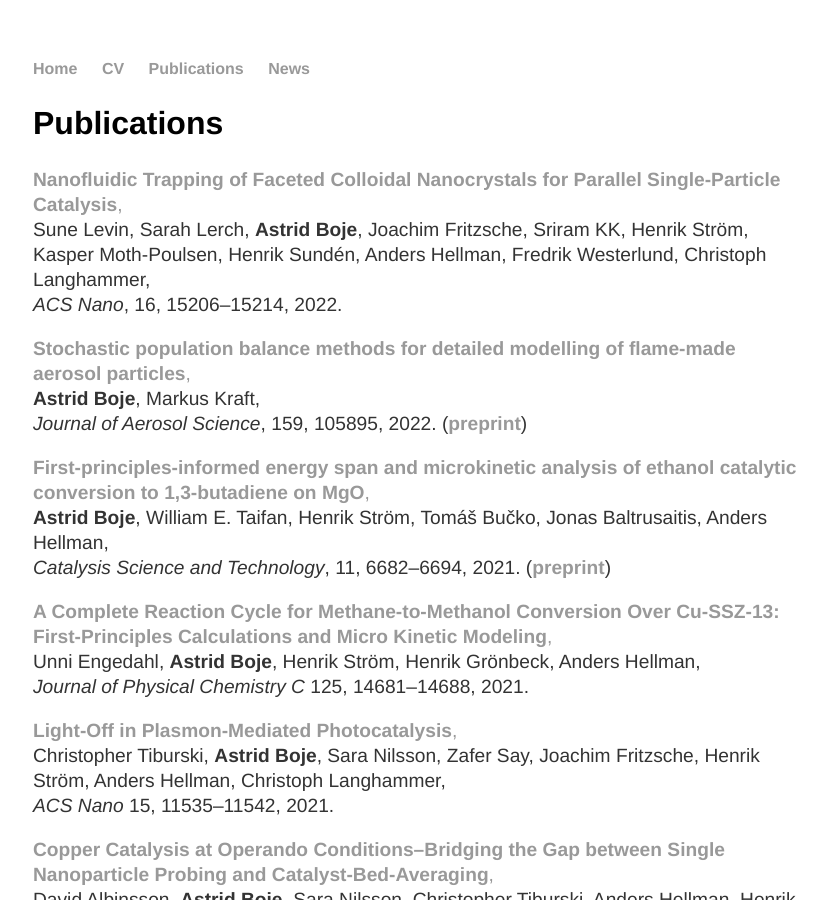
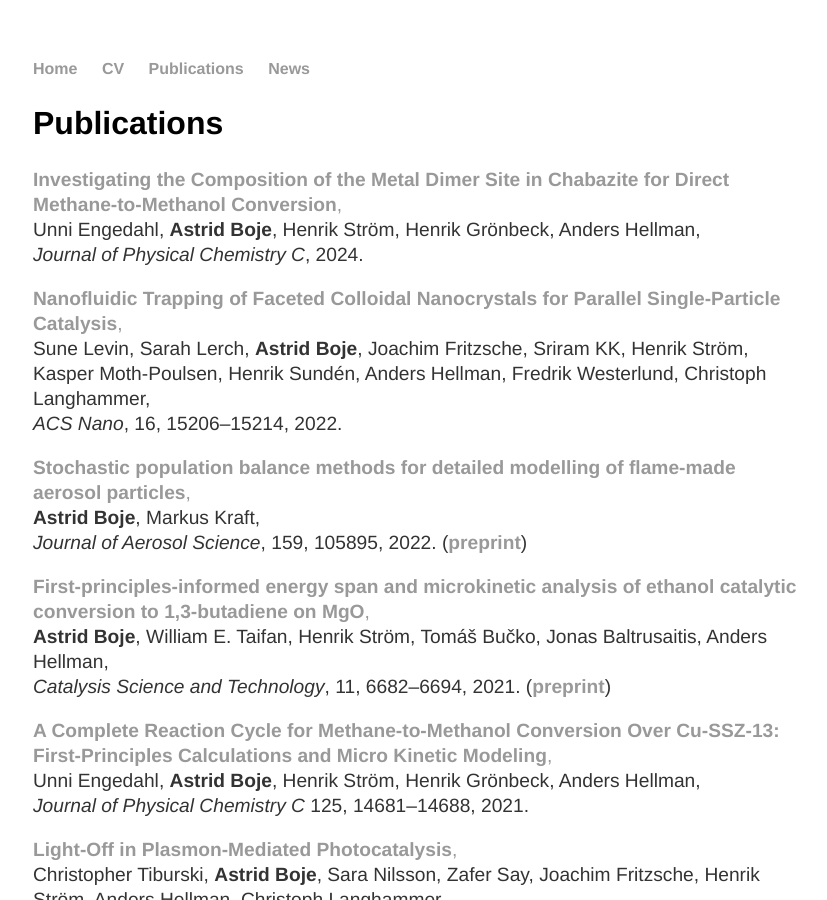
Before and after one commit to aab64/aab64.github.io, a Jekyll site: the page built from publications/index.html, in a window 1280 px wide and 900 px high. Shown: the whole window, without its empty margins (223-1050 px from the left). Built offline with Jekyll 4.4.1, drawn with Linux system fonts in a browser that asks for light colours.

Commit message:
Added J Phys Chem C publication. To do: add volume info.

```diff
--- a/publications/index.html
+++ b/publications/index.html
@@ -7,6 +7,16 @@ title: Astrid Boje | Publications
 </div>
 
 <div class="post-content">
+	<p>
+		<a href="https://doi.org/10.1021/acs.jpcc.3c06635">
+			<strong>Investigating the Composition of the Metal Dimer Site in Chabazite for Direct Methane-to-Methanol Conversion</strong>,
+		</a>
+		<br/>
+		Unni Engedahl, <strong>Astrid Boje</strong>, Henrik Str&ouml;m, Henrik Gr&ouml;nbeck, Anders Hellman,
+		<br/>
+		<em>Journal of Physical Chemistry C</em>,
+		2024.
+	</p>
 	<p>
 		<a href="https://doi.org/10.1021/acsnano.2c06505">
 			<strong>Nanofluidic Trapping of Faceted Colloidal Nanocrystals for Parallel Single-Particle Catalysis</strong>,
```
